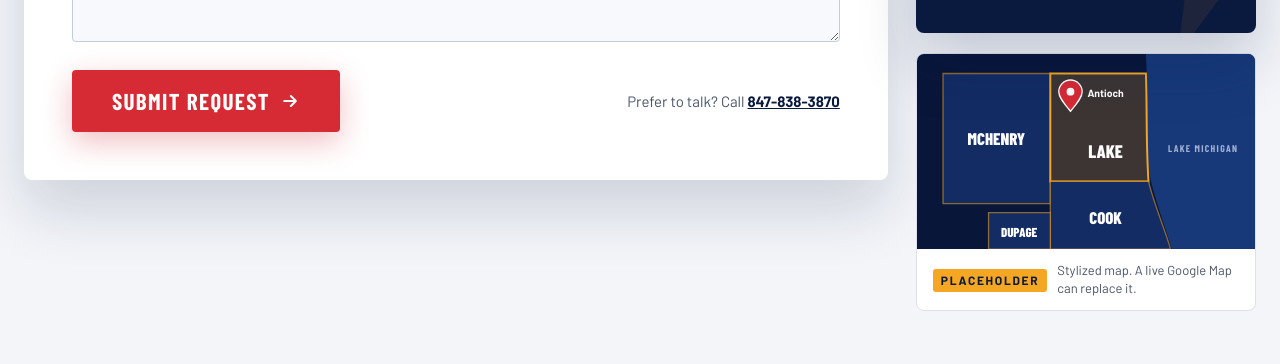
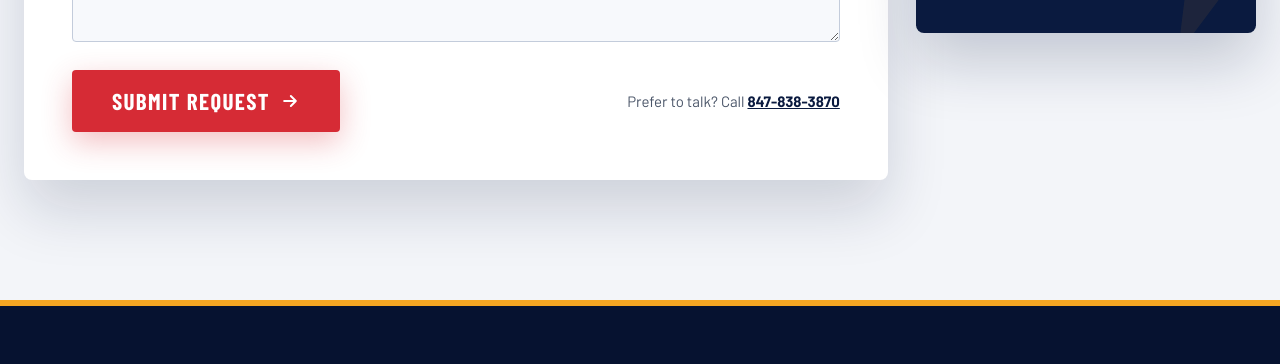
Before and after one commit to ThomasAHirsch/HenkelElectricWebsite, a plain HTML site: page contact.html in a window 1280 px wide. Shown: the part 991-1355 px from the top of the page. Drawn offline with Linux system fonts and the light colour scheme.

Commit message:
Add files via upload

```diff
--- a/contact.html
+++ b/contact.html
@@ -111,6 +111,7 @@
           <span class="chip chip--abc"><img class="abc-badge" src="assets/images/ABCMemberBadge-white.png" alt="Associated Builders and Contractors member" width="1998" height="601"></span>
         </div>
       </div>
+      <!--
       <figure class="mini-map" data-placeholder="map">
         <svg class="map-svg" role="img" aria-label="Small stylized map showing Henkel Electric in Antioch, Lake County, with Cook, McHenry and DuPage Counties" viewBox="0 0 520 300">
           <rect width="520" height="300" fill="#08163A"/>
@@ -128,8 +129,8 @@
           <text x="262" y="66" fill="#FFFFFF" font-family="Barlow, sans-serif" font-weight="700" font-size="16">Antioch</text>
           <text x="440" y="150" fill="#9FB0D0" font-family="Barlow Condensed, sans-serif" font-weight="700" font-size="15" letter-spacing="2" text-anchor="middle">LAKE MICHIGAN</text>
         </svg>
-        <figcaption class="ph-note"><span class="ph-tag">Placeholder</span><span>Stylized map. A live Google Map can replace it.</span></figcaption>
       </figure>
+    -->
     </aside>
   </div>
 </section>
```
